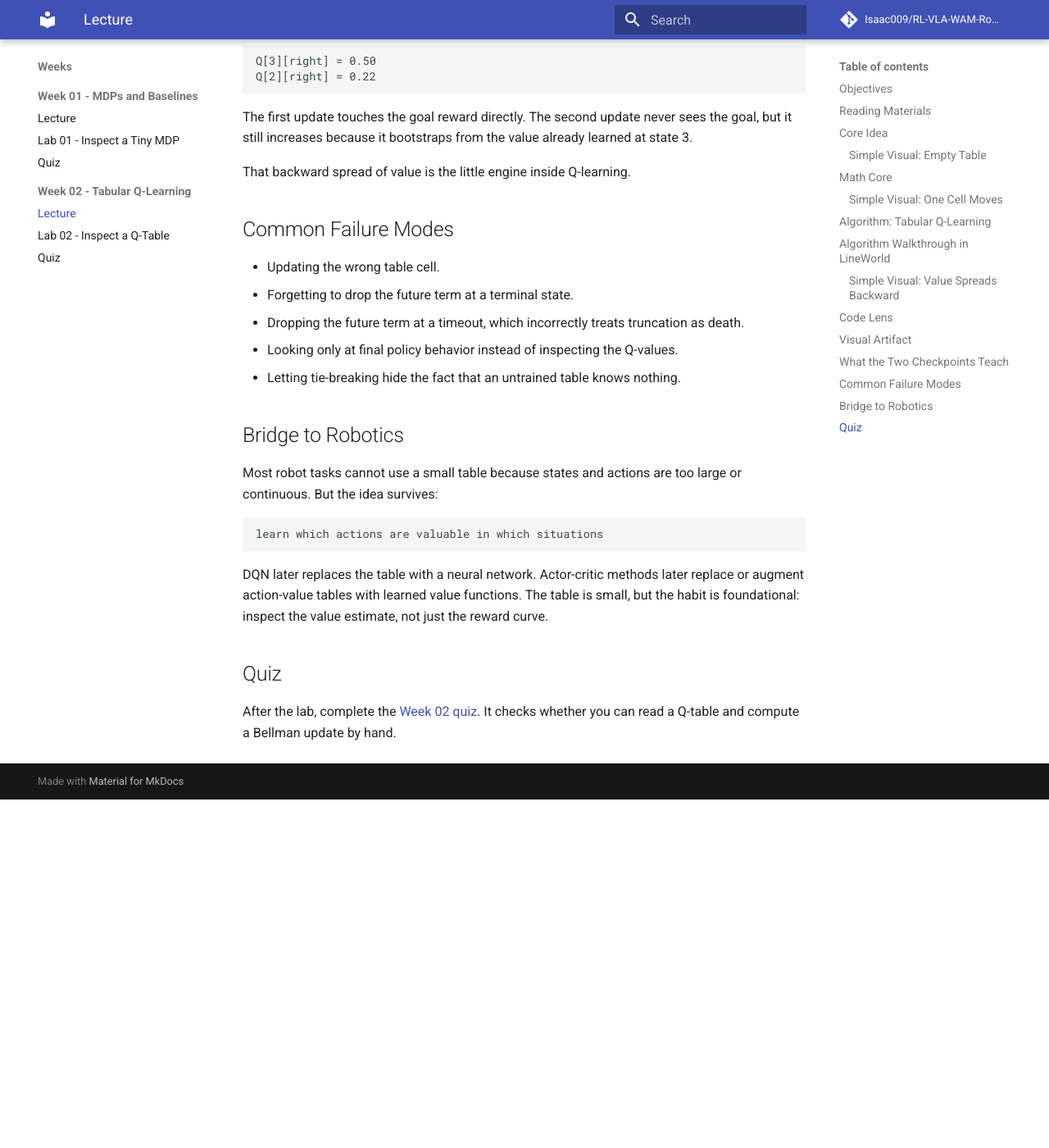
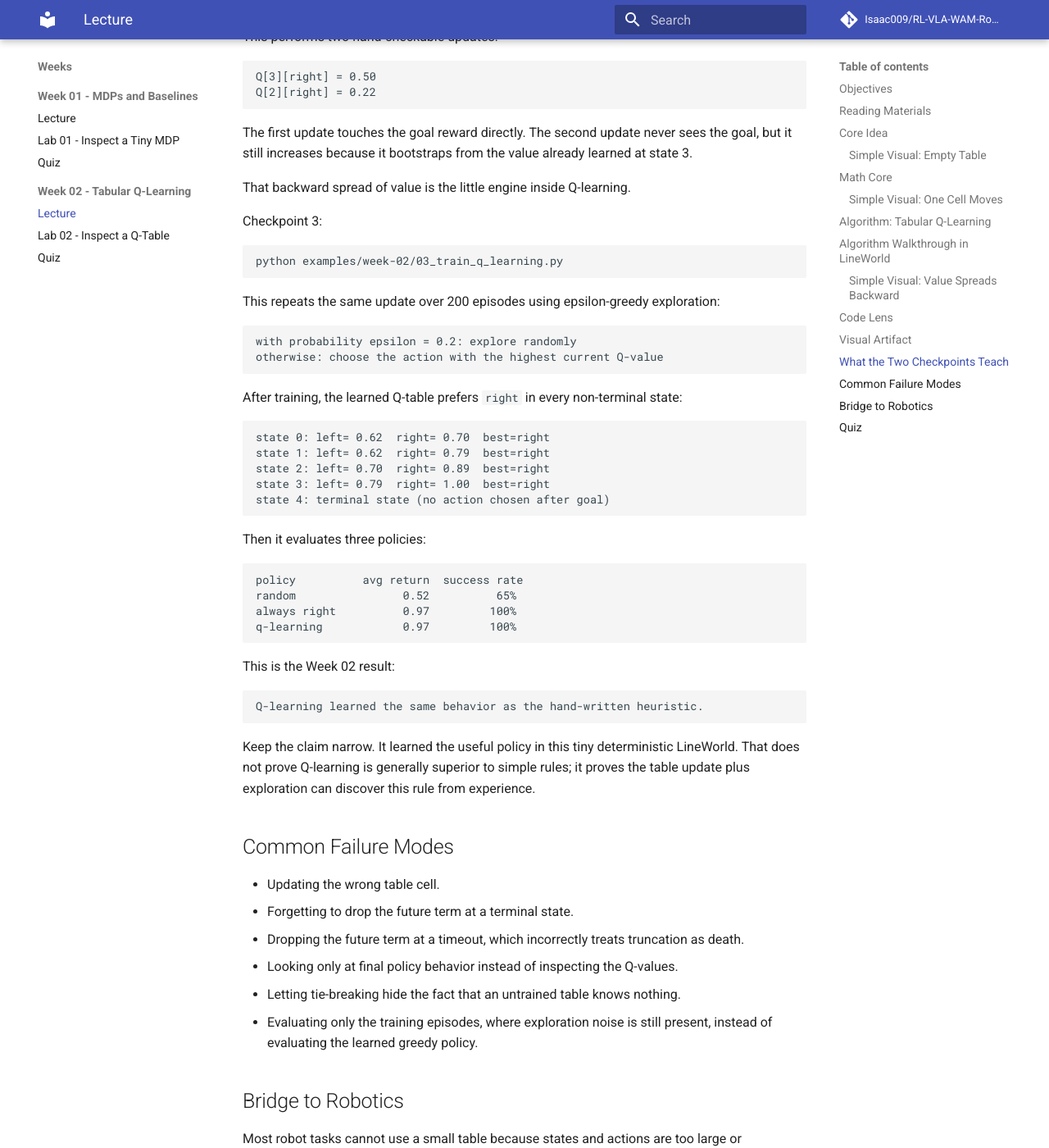
Before and after one commit to Isaac009/RL-VLA-WAM-Robot_learning-PhysicalAI, an MkDocs documentation site: the page built from docs/lectures/week-02.md, in a window 1280 px wide and 1400 px high, scrolled down 5837 px. Shown: the whole window at 82% size. Built offline with MkDocs 1.6.1 and Material for MkDocs 9.7.7, drawn with Linux system fonts in a browser that asks for light colours; comment, search, counter and statistics services are not loaded; before the commit the page ends 6812 px from its top, so only the background shows below that; some of the changed text lies outside the part shown.

Commit message:
Add Week 2 Q-learning training checkpoint

````diff
--- a/docs/lectures/week-02.md
+++ b/docs/lectures/week-02.md
@@ -246,6 +246,7 @@ Run:
 ```bash
 python examples/week-02/01_q_table_intro.py
 python examples/week-02/02_q_learning_update.py
+python examples/week-02/03_train_q_learning.py
 ```
 
 The Week 02 environment lives in `examples/week-02/env.py`. It is almost the
@@ -292,6 +293,51 @@ already learned at state 3.
 
 That backward spread of value is the little engine inside Q-learning.
 
+Checkpoint 3:
+
+```text
+python examples/week-02/03_train_q_learning.py
+```
+
+This repeats the same update over 200 episodes using epsilon-greedy
+exploration:
+
+```text
+with probability epsilon = 0.2: explore randomly
+otherwise: choose the action with the highest current Q-value
+```
+
+After training, the learned Q-table prefers `right` in every non-terminal
+state:
+
+```text
+state 0: left= 0.62  right= 0.70  best=right
+state 1: left= 0.62  right= 0.79  best=right
+state 2: left= 0.70  right= 0.89  best=right
+state 3: left= 0.79  right= 1.00  best=right
+state 4: terminal state (no action chosen after goal)
+```
+
+Then it evaluates three policies:
+
+```text
+policy          avg return  success rate
+random                0.52          65%
+always right          0.97         100%
+q-learning            0.97         100%
+```
+
+This is the Week 02 result:
+
+```text
+Q-learning learned the same behavior as the hand-written heuristic.
+```
+
+Keep the claim narrow. It learned the useful policy in this tiny deterministic
+LineWorld. That does not prove Q-learning is generally superior to simple
+rules; it proves the table update plus exploration can discover this rule from
+experience.
+
 ## Common Failure Modes
 
 - Updating the wrong table cell.
@@ -300,6 +346,8 @@ That backward spread of value is the little engine inside Q-learning.
   death.
 - Looking only at final policy behavior instead of inspecting the Q-values.
 - Letting tie-breaking hide the fact that an untrained table knows nothing.
+- Evaluating only the training episodes, where exploration noise is still
+  present, instead of evaluating the learned greedy policy.
 
 ## Bridge to Robotics
 
````
Also changed, not shown: CHANGELOG.md (+1 -0 lines), docs/changelog.md (+1 -0 lines), docs/labs/lab-02.md (+31 -6 lines), docs/quizzes/week-02.md (+22 -0 lines), examples/week-02/README.md (+18 -4 lines), 1 other file.
